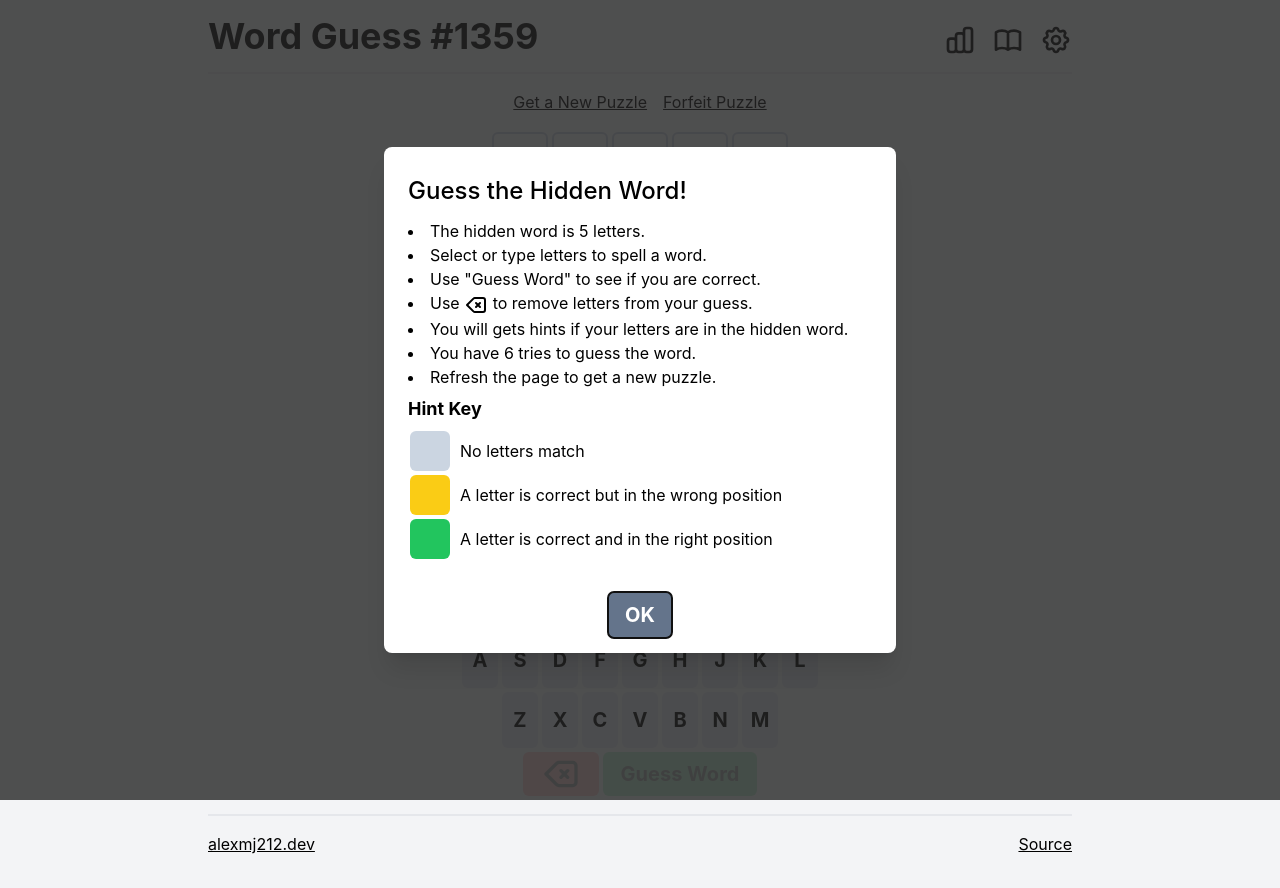
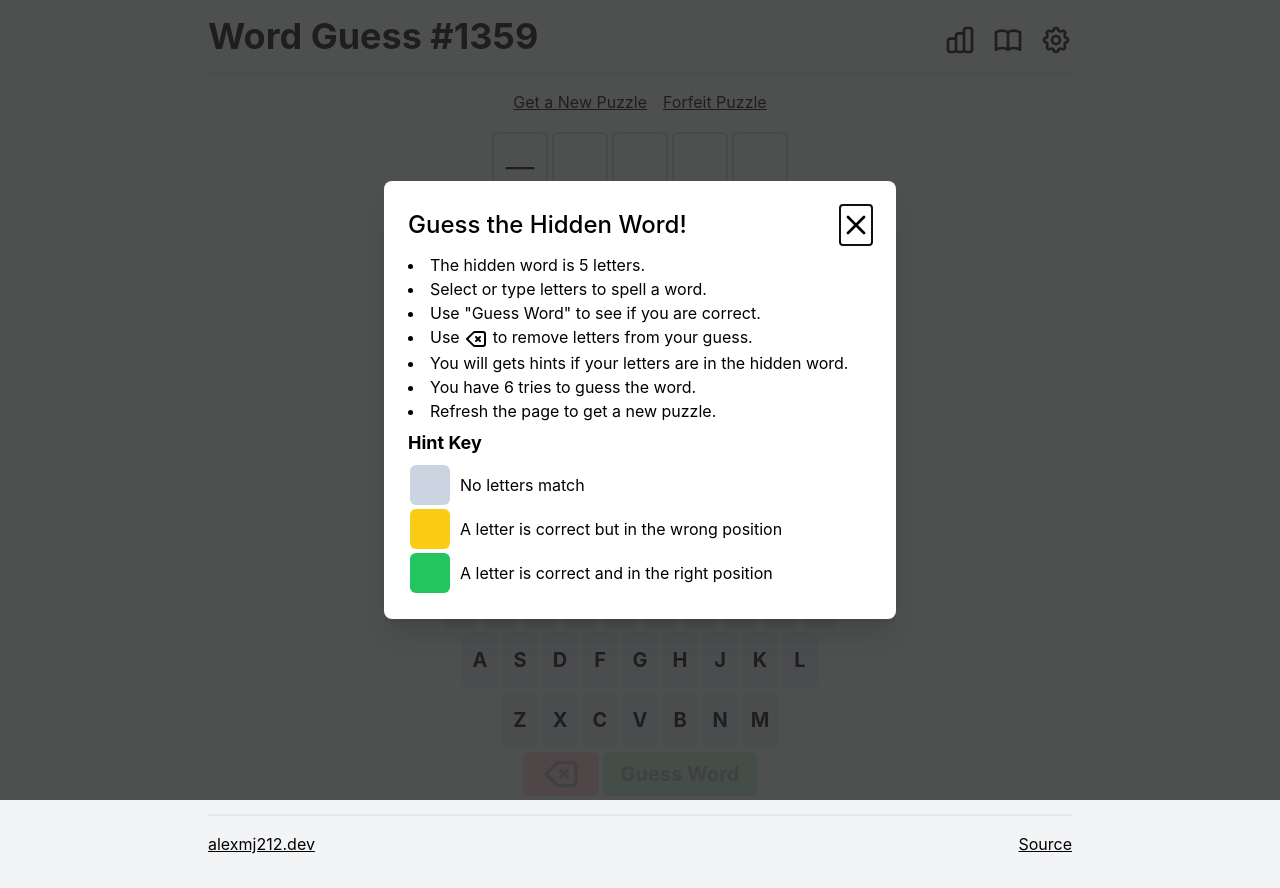
Before and after one commit to alexmj212/word-guess, a React (Create React App) app: page / in a window 1280 px wide. Built offline with nearby package versions, Linux system fonts and the light colour scheme.

Commit message:
improve modal with confirmation dialog options

```diff
--- a/src/Modal.tsx
+++ b/src/Modal.tsx
@@ -1,16 +1,21 @@
-import React, { Fragment } from "react";
+import React, { Fragment, ReactFragment, useRef } from "react";
 import { Dialog, Transition } from "@headlessui/react";
+import { XIcon } from "@heroicons/react/outline";
 
 type ModalProps = {
   title: string;
   open: boolean;
   setOpen: (state: boolean) => void;
+  isStatic?: boolean;
+  confirmationDialog?: ReactFragment;
 };
 
-const Modal: React.FC<ModalProps> = ({ title, open, setOpen, children }) => {
+const Modal: React.FC<ModalProps> = ({ title, open, setOpen, isStatic = false, confirmationDialog, children }) => {
+  const closeRef = useRef(null);
+
   return (
     <Transition.Root show={open} as={Fragment}>
-      <Dialog as="div" className="fixed z-10 inset-0 overflow-y-auto" onClose={setOpen}>
+      <Dialog as="div" className="fixed z-10 inset-0 overflow-y-auto" onClose={setOpen} initialFocus={closeRef} static={isStatic}>
         <div className="flex items-end justify-center min-h-screen pt-4 px-4 pb-20 text-center sm:block sm:p-0">
           <Transition.Child as={Fragment} enter="ease-out duration-300" enterFrom="opacity-0" enterTo="opacity-100" leave="ease-in duration-200" leaveFrom="opacity-100" leaveTo="opacity-0">
             <Dialog.Overlay className="fixed inset-0 bg-neutral-800 bg-opacity-80 transition-opacity" />
@@ -30,20 +35,21 @@ const Modal: React.FC<ModalProps> = ({ title, open, setOpen, children }) => {
             leaveTo="opacity-0 translate-y-4 sm:translate-y-0 sm:scale-95"
           >
             <div className="w-full sm:w-25 sm:max-w-lg inline-block align-bottom bg-white dark:bg-slate-700 rounded-lg text-left overflow-hidden shadow-xl transform transition-all sm:my-8 sm:align-middle sm:w-full">
-              <div className="px-4 pt-5 pb-4 sm:p-6 sm:pb-4">
+              <div className="p-4 sm:p-6">
                 <div className="sm:flex sm:items-start">
                   <div className="w-full">
-                    <Dialog.Title as="h3" className="text-2xl leading-10 font-medium">
-                      {title}
-                    </Dialog.Title>
+                    <div className="flex justify-between">
+                      <Dialog.Title as="h3" className="text-2xl leading-10 font-medium">
+                        {title}
+                      </Dialog.Title>
+                      <button className="button-base" ref={closeRef}>
+                        <XIcon className="w-8 h-8" onClick={() => setOpen(false)}></XIcon>
+                      </button>
+                    </div>
                     <div className="mt-2">{children}</div>
+                    {confirmationDialog}
                   </div>
                 </div>
-              </div>
-              <div className="px-4 py-3 sm:px-6 flex justify-center">
-                <button type="button" className="button bg-slate-500 dark:bg-slate-500 text-white py-2" onClick={() => setOpen(false)}>
-                  OK
-                </button>
               </div>
             </div>
           </Transition.Child>
```
